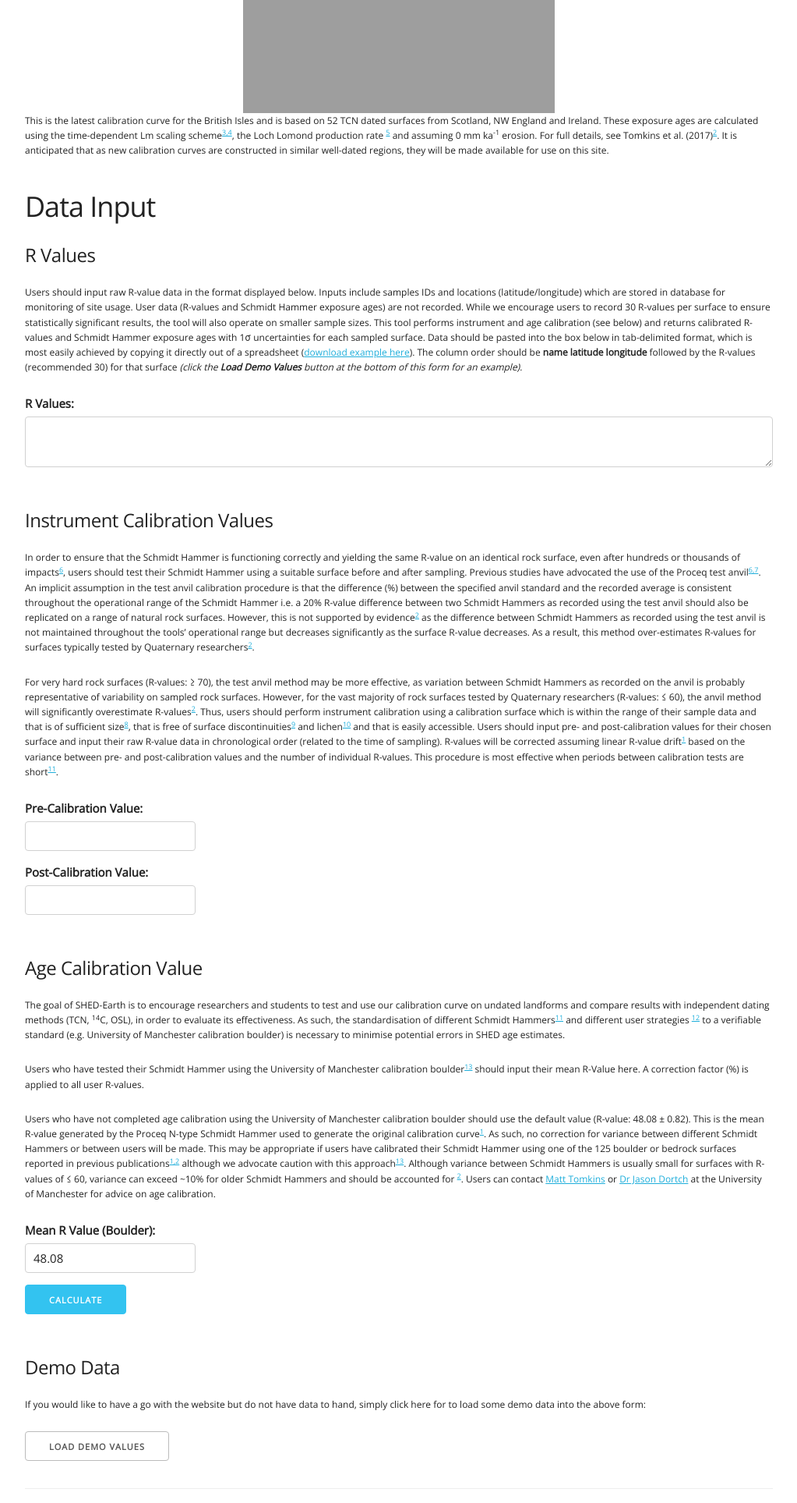
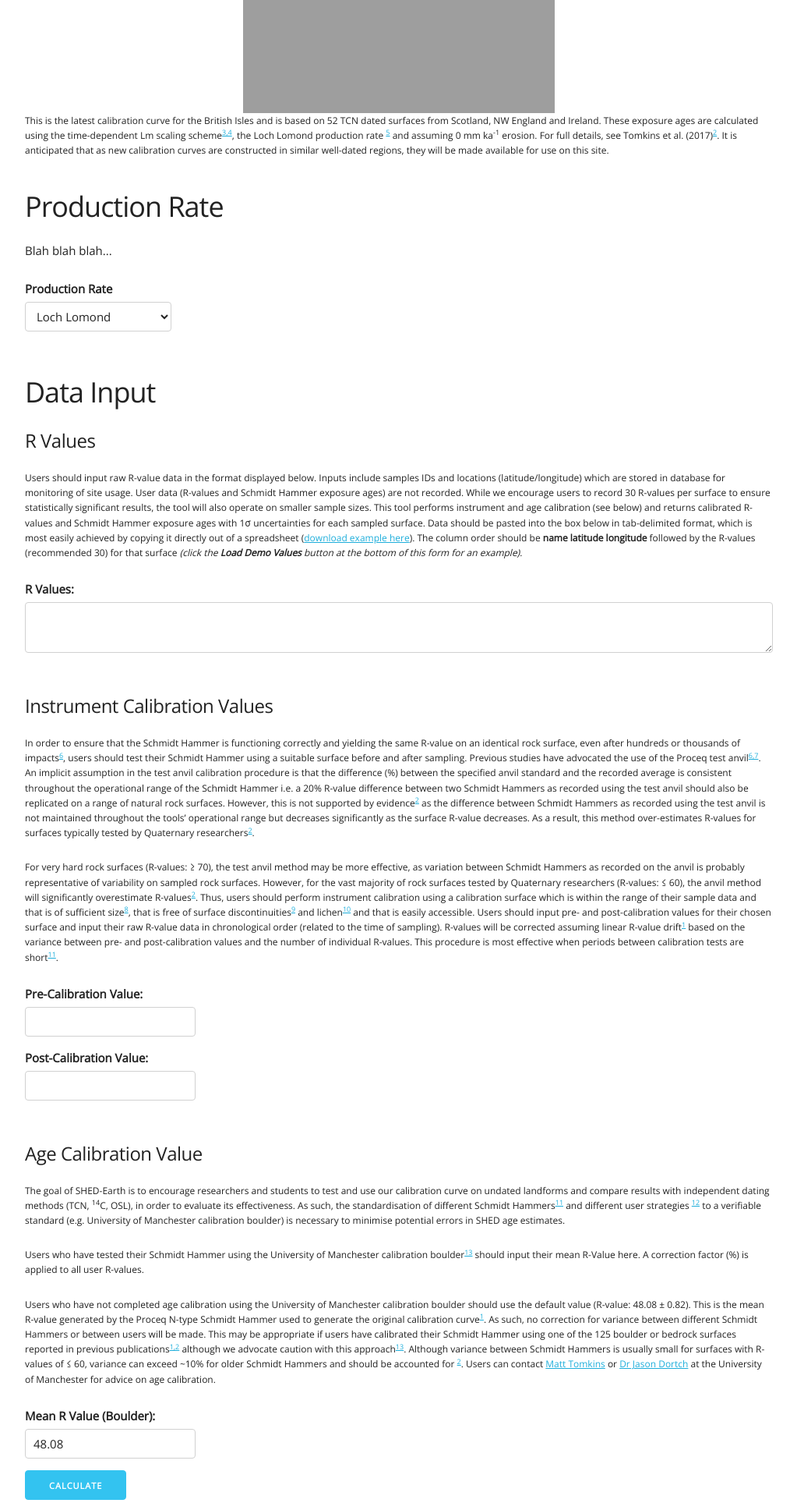
Before and after one commit to jonnyhuck/shed-earth, a Django app: page /shedcalc/ in a window 1280 px wide. Shown: the part 646-2573 px from the top of the page at 78% size, without its empty margins (128-1151 px from the left). Run offline with Django 3.2, Linux system fonts and the light colour scheme; grey boxes are pictures that could not be loaded.

Commit message:
add in production rate selector for calculations (not yet for chart)

```diff
--- a/shedcalc/templates/shedcalc/index.html
+++ b/shedcalc/templates/shedcalc/index.html
@@ -140,8 +140,20 @@
 		new calibration curves are constructed in similar well-dated regions, they will be made
 		available for use on this site.</p></small>
 
-		<h3>Data Input</h3>
 		<form action="{% url 'shedcalc:results' %}" method="post" onsubmit="return validateForm()">
+
+			<h3>Production Rate</h3>
+			<p>Blah blah blah...</p>
+			<label for='prodrate'>Production Rate</label>
+			<select id='prodrate' name='prodrate'>
+				<!-- NB: These values need to be reflected in views.py -->
+				<option value='0' default>Loch Lomond</option>
+				<option value='1'>Glen Roy</option>
+				<option value='2'>CRONUS-calc default</option>
+			</select>
+
+			<h3>Data Input</h3>
+
 
 			{% csrf_token %}
 
--- a/shedcalc/views.py
+++ b/shedcalc/views.py
@@ -17,6 +17,9 @@ def calc(request):
 	"""
 	The results page (calculates the result...)
 	"""
+
+	# get which production rate was used
+	prodrate = int(request.POST['prodrate'])
 
 	# import the posted table of data and parse into lists
 	names, lats, lngs, data = parseInputTable(request.POST['tabdata'])
@@ -44,7 +47,7 @@ def calc(request):
 		mads.append(getRowMAD(d))
 
  	# calculate the ages and errors
- 	ages, error = fitLine(means)
+ 	ages, error = fitLine(means, prodrate)
 
  	# number of decimal places
  	sf = 3
@@ -74,13 +77,25 @@ def chart(request):
 	alpha = 0.32
 	twoSigma = 0.05
 
-	# calibration curve data
+	# calibration curve data (R)
 	x = np.array([39.4,49.0,47.5,39.6,36.7,39.2,41.8,42.5,42.5,26.5,30.7,27.9,31.0,41.1,41.7,40.4,45.7,41.4,41.7,45.4,43.3,39.7,35.8,38.9,28.9,34.5,35.1,35.2,39.6,36.3,36.0,59.5,63.0,58.1,63.7,60.8,47.2,46.5,42.9,45.3,46.5,44.8,27.2,30.2,29.5,25.6,28.0,30.3,28.7,29.0,28.8,33.1,38.923,37.835])
-	y = np.array([15.931,13.053,13.433,14.102,13.682,15.082,13.249,14.174,12.582,22.416,19.771,20.161,22.151,15.228,14.872,15.58,11.813,12.661,12.125,12.769,13.403,17.051,19.260,16.397,20.928,15.853,14.225,16.648,16.755,15.127,16.025,2.789,1.656,5.53,0.869,2.413,11.154,11.344,12.658,11.558,11.321,12.04,21.934,21.397,21.501,23.796,21.929,22.314,22.745,22.897,20.955,18.222,15.838,16.67])
-
 	# errors
 	xu = np.array([0.9,0.9,1.2,1.3,1.0,0.8,1.3,1.2,0.8,0.9,1.6,1.2,1.1,1.0,0.6,0.7,0.8,0.6,1.1,0.8,0.7,0.8,0.5,0.7,0.5,0.6,0.7,0.6,0.8,0.8,0.6,0.7,0.7,0.5,0.6,0.6,0.5,0.5,0.6,0.5,0.5,0.5,1.1,1.1,1.4,0.9,1.3,1.2,0.5,0.7,1.1,1.3,1.3,1.2])
+
+	# TODO: Change these based upon production rate (need to interactively update chart)
+	y = np.array([15.931,13.053,13.433,14.102,13.682,15.082,13.249,14.174,12.582,22.416,19.771,20.161,22.151,15.228,14.872,15.58,11.813,12.661,12.125,12.769,13.403,17.051,19.260,16.397,20.928,15.853,14.225,16.648,16.755,15.127,16.025,2.789,1.656,5.53,0.869,2.413,11.154,11.344,12.658,11.558,11.321,12.04,21.934,21.397,21.501,23.796,21.929,22.314,22.745,22.897,20.955,18.222,15.838,16.67])
 	yu = np.array([0.798,0.701,0.718,1.043,0.734,0.798,0.709,0.777,0.657,1.313,2.483,2.119,2.724,1.899,0.718,1.062,0.87,0.825,0.782,0.9,0.853,1.011,1.128,0.983,1.198,1.135,1.17,1.631,1.123,1.322,1.148,0.359,0.188,0.463,0.144,0.292,0.561,0.57,0.65,0.596,0.571,0.612,1.431,1.511,1.675,1.738,1.788,1.781,1.356,1.158,1.341,1.121,0.936,0.954])
+
+	# select ages based on selected production rate
+# 	if prodrate = 0:	# Loch Lomond
+# 		y = np.array([15.931,13.053,13.433,14.102,13.682,15.082,13.249,14.174,12.582,22.416,19.771,20.161,22.151,15.228,14.872,15.58,11.813,12.661,12.125,12.769,13.403,17.051,19.260,16.397,20.928,15.853,14.225,16.648,16.755,15.127,16.025,2.789,1.656,5.53,0.869,2.413,11.154,11.344,12.658,11.558,11.321,12.04,21.934,21.397,21.501,23.796,21.929,22.314,22.745,22.897,20.955,18.222,15.838,16.67])
+# 		yu = np.array([0.798,0.701,0.718,1.043,0.734,0.798,0.709,0.777,0.657,1.313,2.483,2.119,2.724,1.899,0.718,1.062,0.87,0.825,0.782,0.9,0.853,1.011,1.128,0.983,1.198,1.135,1.17,1.631,1.123,1.322,1.148,0.359,0.188,0.463,0.144,0.292,0.561,0.57,0.65,0.596,0.571,0.612,1.431,1.511,1.675,1.738,1.788,1.781,1.356,1.158,1.341,1.121,0.936,0.954])
+# 	elif prodrate = 1:	# Glen Roy
+# 		y = np.array([14.864,12.178,12.532,13.156,12.764,14.071,12.361,13.224,11.737,20.914,18.448,18.811,20.668,14.212,13.879,14.539,11.027,11.818,11.318,11.918,12.51,15.913,18.96821516,15.302,19.528,14.793,13.273,15.535,15.634,14.115,14.955,2.602,1.545,5.16,0.811,2.252,10.409,10.586,11.812,10.786,10.565,11.235,20.467,19.966,20.063,22.204,20.462,20.822,21.223,21.366,19.555,17.005,14.781,15.557])
+# 		yu = np.array([0.818,0.71,0.728,1.018,0.744,0.811,0.719,0.785,0.668,1.314,2.354,2.022,2.584,1.801,0.741,1.045,0.85,0.816,0.774,0.883,0.845,1.01,1.135,0.981,1.203,1.112,1.132,1.563,1.106,1.274,1.124,0.34,0.179,0.448,0.136,0.277,0.575,0.584,0.663,0.608,0.584,0.625,1.415,1.482,1.628,1.699,1.732,1.728,1.354,1.185,1.328,1.116,0.936,0.958])
+# 	elif prodrate = 2:	# CRONUS-calc default
+# 		y = np.array([16.040,13.143,13.525,14.199,13.776,15.186,13.341,14.272,12.668,22.570,19.907,20.299,22.303,15.333,14.973,15.687,11.894,12.748,12.208,12.856,13.495,17.168,20.156,16.510,21.072,15.961,14.322,16.762,16.869,15.231,16.135,2.808,1.667,5.568,0.875,2.430,11.230,11.422,12.745,11.638,11.398,12.122,22.084,21.544,21.648,23.959,22.079,22.467,22.902,23.054,21.099,18.347,15.946,16.784])
+# 		yu = np.array([1.539,1.286,1.322,1.566,1.348,1.480,1.304,1.406,1.229,2.274,2.985,2.705,3.296,2.287,1.423,1.671,1.309,1.333,1.271,1.388,1.398,1.735,2.004,1.675,2.107,1.736,1.661,2.140,1.785,1.823,1.755,0.428,0.233,0.651,0.162,0.354,1.078,1.096,1.231,1.125,1.095,1.167,2.314,2.331,2.448,2.632,2.553,2.571,2.322,2.221,2.194,1.880,1.610,1.676])
 
 	# number of samples
 	n = len(x)
@@ -184,7 +199,6 @@ def samples_chart(request):
 	errors = [float(x) for x in request.GET['e'].split(",")]
 	x = range(1, len(ages)+1)
 
-
  	# create a figure to draw on and add a subplot
 	fig = Figure()
 	ax = fig.add_subplot(1,1,1)
```
Also changed, not shown: shedcalc/schmidt.py (+9 -2 lines).
